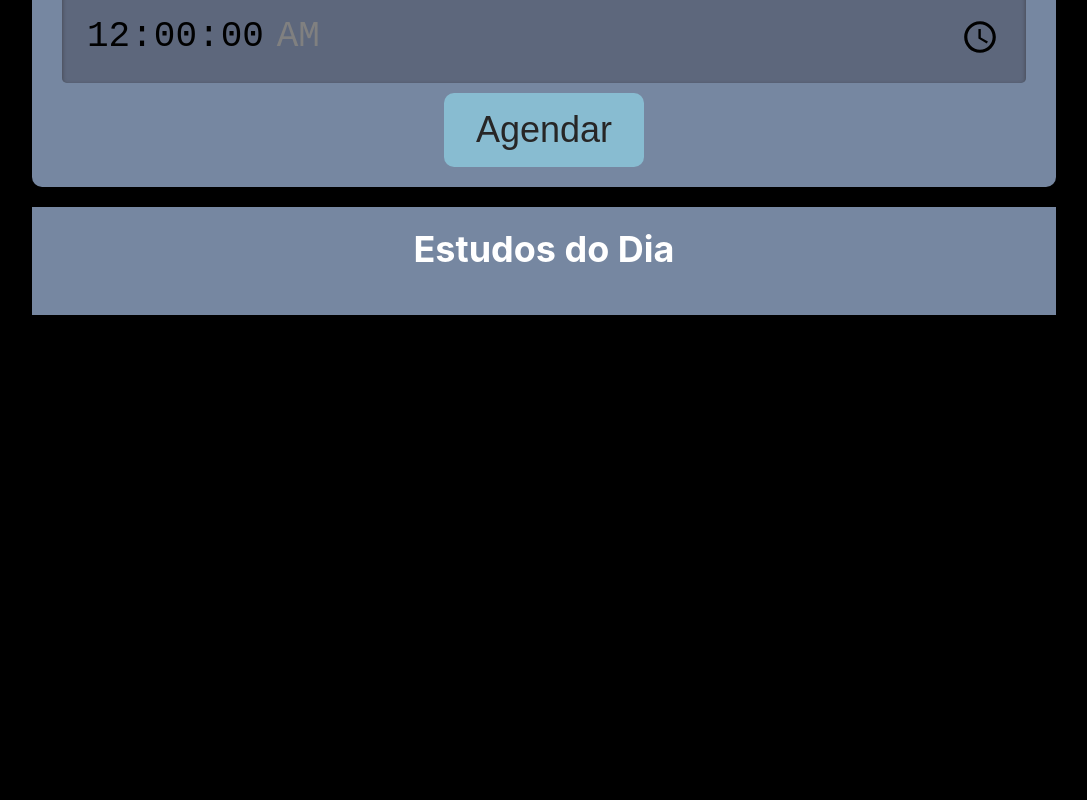
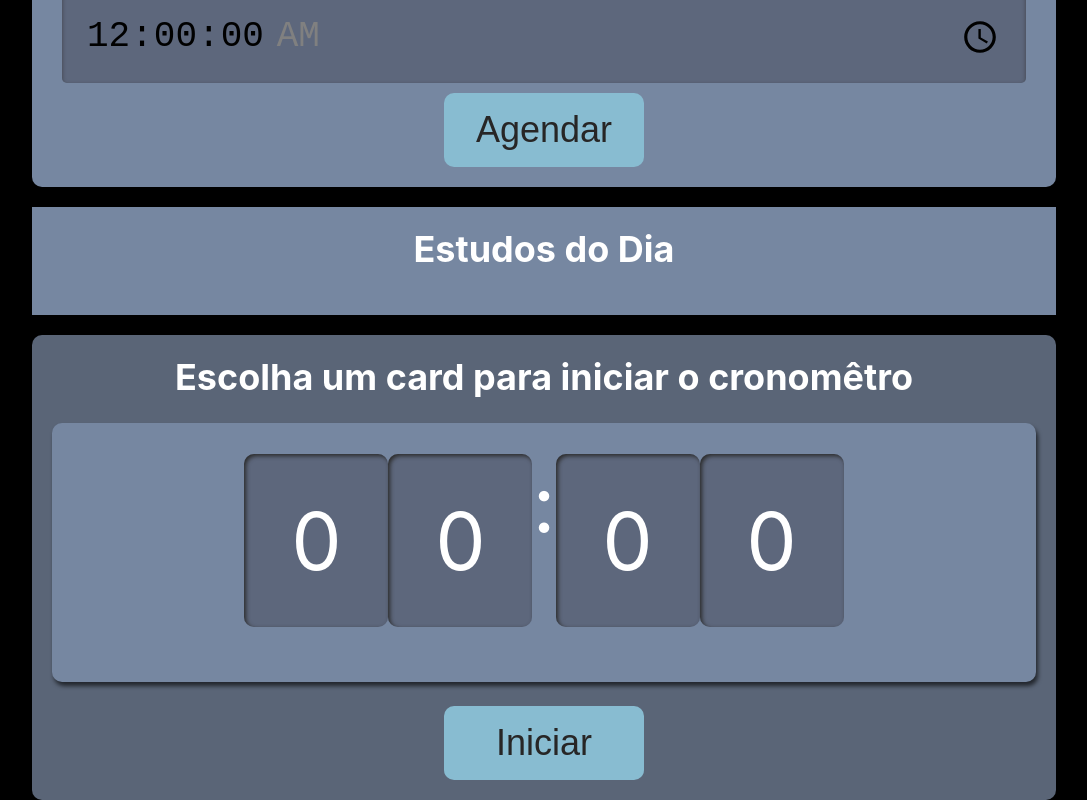
Before and after one commit to LilianCarvalho/Planning, a React (Create React App) app in the folder planning/: page / in a window 1280 px wide. Shown: the part 243-1043 px from the top of the page, without its empty margins (96-1183 px from the left). Before the commit the page ends 800 px from the top, so only its background shows below. Built offline with nearby package versions, Linux system fonts and the light colour scheme.

Commit message:
chore componets

```diff
--- a/planning/src/App.tsx
+++ b/planning/src/App.tsx
@@ -2,6 +2,7 @@ import React, { useState } from 'react';
 import { createGlobalStyle } from 'styled-components';
 import Form  from './Components/Form';
 import List from './Components/List/List';
+import StopWatch from './Components/StopWatch/StopWatch';
 import { ITask } from './types/ITask';
 
 const GlobalStyle = createGlobalStyle`
@@ -22,6 +23,7 @@ function App() {
 
   const [task, setTask] = useState <ITask[]>([])
   const [select, setSelect] = useState <ITask>()
+  const[completed, setcompleted] = useState<ITask>()
 
   function selectTask(taskSelect: ITask){
     setSelect(taskSelect)
@@ -30,7 +32,19 @@ function App() {
       select: task.id === taskSelect.id ? true: false
     })))
   }
-  console.log(selectTask)
+
+  function finishTask(){
+    if(select){
+      setSelect(undefined)
+        setTask(oldTask => oldTask.map(task =>{
+              if(task.id === select.id){
+                return {...task, select:false, completed: true}
+              }
+              return task
+        }));
+    }
+}
+
 
   return (
     <>
@@ -40,6 +54,11 @@ function App() {
       selectTask={selectTask}
 
      />
+
+    <StopWatch
+      select={select}
+      finishTask={finishTask}
+     />
     </>
   );
 }
--- a/planning/src/Components/List/Item/index.tsx
+++ b/planning/src/Components/List/Item/index.tsx
@@ -1,15 +1,18 @@
+import { spawn } from 'child_process'
+import styled from 'styled-components'
 import { ItemProps } from './Interface'
-import { Container, TitleTask, Time } from './styled'
+import { Container, TitleTask, Time, CompletedTask } from './styled'
 
 
  const Item = ({task, time, select, completed, id, selectTask}: ItemProps) => {
     return (
-        <Container className={`${Item} ${select? select: ''}${completed? completed: ''} `} onClick={()=>!completed && selectTask({
+        <Container onClick={()=>!completed && selectTask({
             task, time, select, completed, id
         })}>
+            {completed && <CompletedTask>COMPLETO</CompletedTask>}
             <TitleTask>{task}</TitleTask>
             <Time>{time}</Time>
-            {completed && <span aria-label='tarefaCompleta'></span>}
+
         </Container>
     )
 }
--- a/planning/src/Components/List/Item/styled.ts
+++ b/planning/src/Components/List/Item/styled.ts
@@ -4,7 +4,7 @@ export const Container = styled.li`
   background-color: #4D4D4D;
   border-radius: 8px;
   box-shadow: 2px 4px 4px #0000009F;
-  padding: 12px;
+  padding: 15px;
   margin-bottom: 8px;
   position: relative;
   cursor: pointer;
@@ -20,3 +20,9 @@ export const TitleTask = styled.h3`
 export const Time = styled.p`
   color: #D0D0D0;
 `;
+
+export const CompletedTask = styled.span`
+  color: #1ce21c;
+  font-weight: bold;
+  font-size: 20px;
+`
--- /dev/null
+++ b/planning/src/Components/StopWatch/StopWatch/Interface/index.ts
@@ -0,0 +1,6 @@
+import { ITask } from "../../../../types/ITask"
+
+export interface StopWatchProps{
+    select:ITask | undefined
+    finishTask: () => void
+}
--- /dev/null
+++ b/planning/src/Components/StopWatch/StopWatch/index.tsx
@@ -0,0 +1,43 @@
+import {Button} from "../../Button";
+import Watch from "../Watch";
+import { timeToSecund } from "../../../common/utils/time";
+import { StopWatchProps } from "./Interface";
+import { useEffect, useState } from "react";
+import {Container, ContainerWatch, Title } from './styled'
+
+const StopWatch = ({select, finishTask}: StopWatchProps) => {
+    const [time, setTime] = useState <number>()
+
+    useEffect(()=>{
+        if(select?.time){
+        setTime (timeToSecund(String(select?.time)))
+    }
+    }, [select])
+
+    function regressive(counter: number = 0){
+        setTimeout(()=>{
+            if(counter > 0){
+                    setTime(counter - 1)
+                    return regressive(counter -1)
+            }
+            finishTask();
+        },1000)
+
+    }
+
+    return(
+        <Container >
+            <Title >Escolha um card para iniciar o cronomêtro</Title>
+            <ContainerWatch >
+            <Watch
+                time={time}
+            />
+            </ContainerWatch>
+                <Button onClick= {()  => regressive(time)}>
+                    Iniciar
+                </Button>
+        </Container>
+    )
+}
+
+export default StopWatch
--- /dev/null
+++ b/planning/src/Components/StopWatch/StopWatch/styled.ts
@@ -0,0 +1,36 @@
+import styled from 'styled-components';
+
+export const Container = styled.div`
+    display: flex;
+    -webkit-flex-direction: column;
+    -ms-flex-direction: column;
+    flex-direction: column;
+    background-color: #5a6577;
+    border-radius: 10px;
+    box-shadow: 2px 4px 4px #0000009f;
+    padding: 20px;
+    max-width: 80%;
+    margin: auto;
+    margin-top: 20px;
+`;
+
+export const ContainerWatch = styled.div`
+   align-items: center;
+    background-color: #7687A1;
+    border-radius: 10px;
+    box-shadow: 2px 4px 4px #0000009F;
+    box-sizing: border-box;
+    display: flex;
+    font-size: 5rem;
+    justify-content: center;
+    margin-bottom: 24px;
+    padding: 16px 12px;
+    width: 100%;
+
+`;
+
+export const Title = styled.h3`
+    text-align: center;
+    font-size: 2.25rem;
+    margin-bottom: 24px;
+`;
--- /dev/null
+++ b/planning/src/Components/StopWatch/Watch/index.jsx
@@ -0,0 +1,22 @@
+import React from "react"
+import { Container, Number, Division } from './styled'
+
+const Watch = ({time = 0}) => {
+    const minute = Math.floor(time/60)
+    const secund = time % 60
+
+    const [minuteTen,minuteUnit] = String(minute).padStart(2,'0')
+    const [secundTen,secundUnit] = String(secund).padStart(2, '0')
+
+    return(
+        <Container >
+            <Number>{minuteTen}</Number>
+            <Number>{minuteUnit}</Number>
+            <Division>:</Division>
+            <Number>{secundTen}</Number>
+            <Number>{secundUnit}</Number>
+        </Container>
+    )
+}
+
+export default Watch
--- /dev/null
+++ b/planning/src/Components/StopWatch/Watch/styled.ts
@@ -0,0 +1,31 @@
+import styled from 'styled-components';
+
+export const Container = styled.div`
+  display: flex;
+  justify-content: center;
+  padding: 15px;
+`
+
+export const Number = styled.p`
+  background-color: #5D677C;
+    box-shadow: 2px 2px 4px #2b2b2b inset;
+    align-items: center;
+    border-radius: 10px;
+    box-sizing: border-box;
+    display: flex;
+    font-size: 5rem;
+    justify-content: center;
+    margin-bottom: 24px;
+    padding: 16px 12px;
+    width: 100%;
+
+
+  @media screen and (min-width:1280px) {
+    height: 10.8rem;
+    width: 9rem;
+  }
+`;
+
+export const Division = styled.p`
+   font-size: 5rem;
+`;
--- /dev/null
+++ b/planning/src/common/utils/time.ts
@@ -0,0 +1,7 @@
+export function timeToSecund(time:string){
+    const[hours = 0, minutes = 0, second = 0] = time.split(":")
+
+    const hoursToSecund = Number(hours) * 3600
+    const minutesToSecund = Number(minutes) * 60
+    return hoursToSecund + minutesToSecund + Number(second)
+}
```
